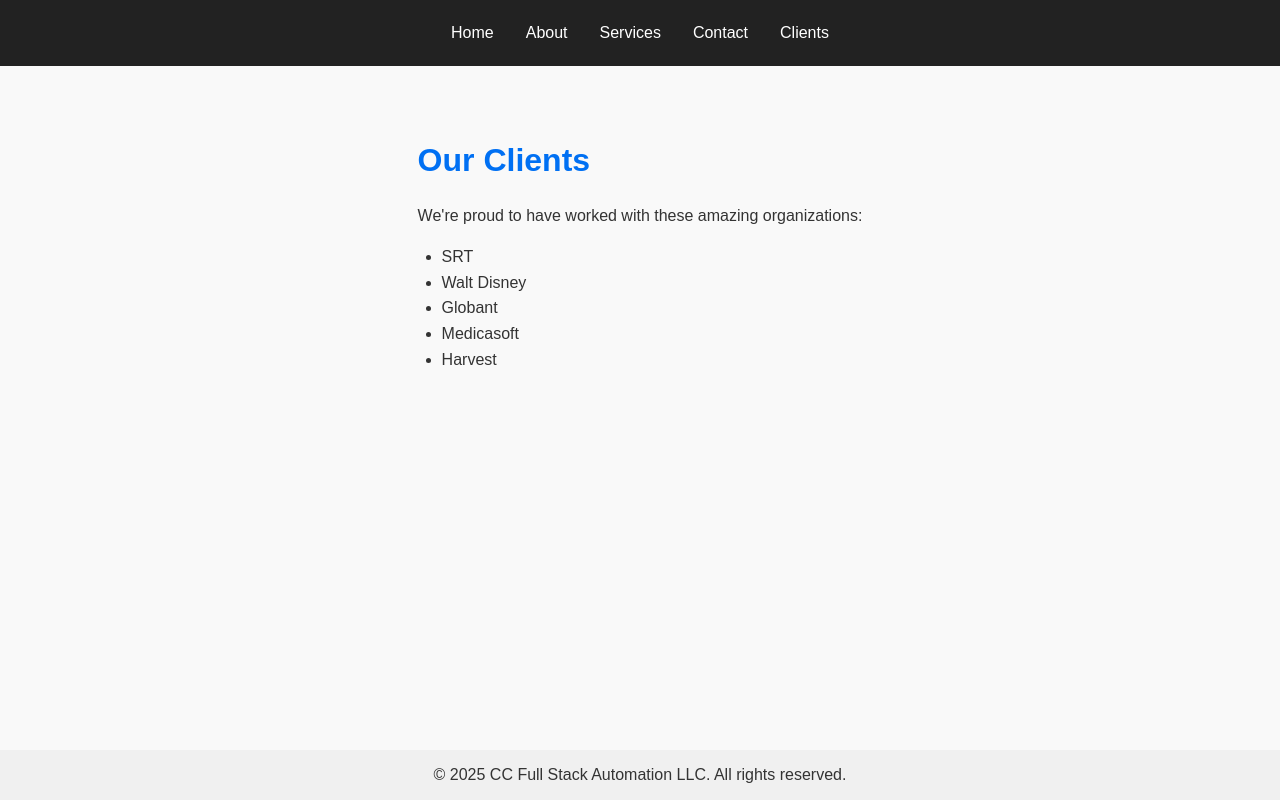
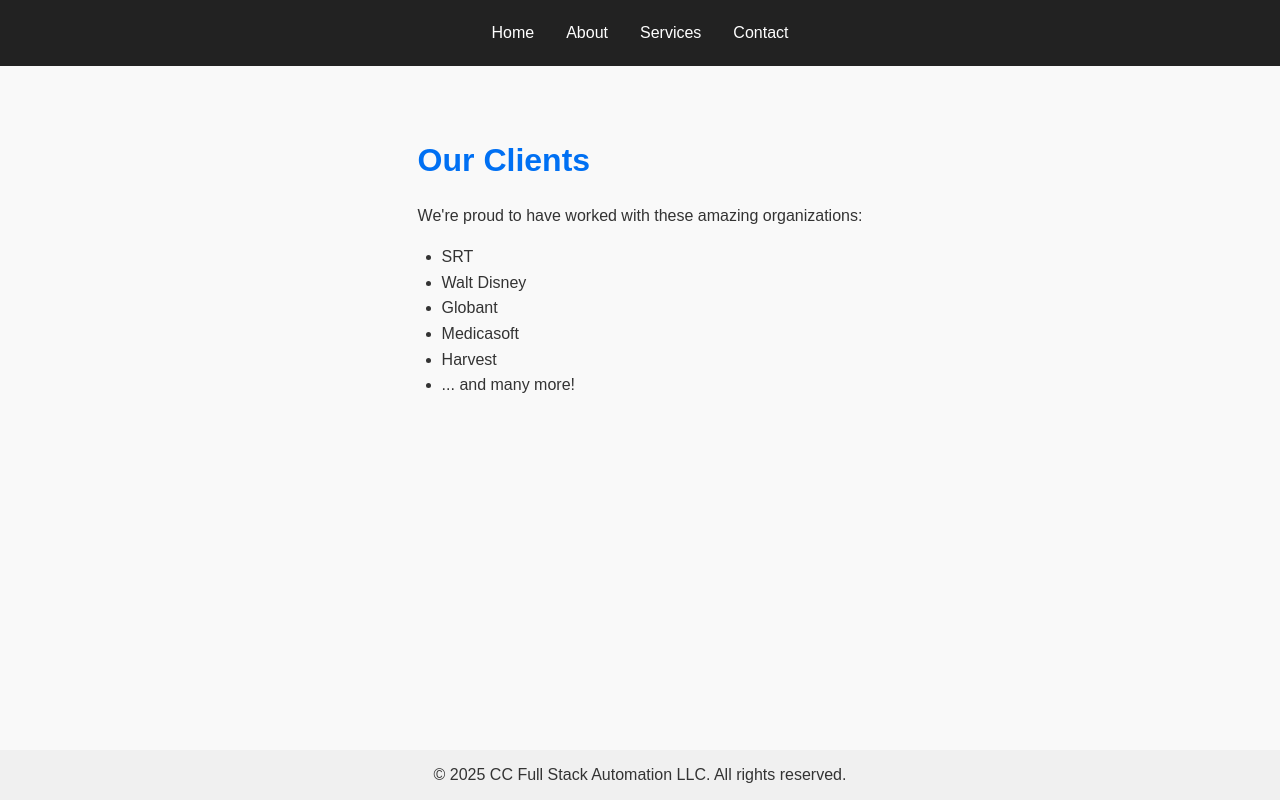
Before and after one commit to AbstractUX/ccfullstackautomation, a Next.js app: page /clients in a window 1280 px wide. Built offline with nearby package versions, Linux system fonts and the light colour scheme.

Commit message:
Remove clients page

```diff
--- a/src/app/clients/page.js
+++ b/src/app/clients/page.js
@@ -9,6 +9,7 @@
         <li>Globant</li>
         <li>Medicasoft</li>
         <li>Harvest</li>
+        <li>... and many more!</li>
       </ul>
     </main>
   );
--- a/src/components/Nav.js
+++ b/src/components/Nav.js
@@ -24,7 +24,6 @@
       <Link href="/about" style={linkStyle}>About</Link>
       <Link href="/services" style={linkStyle}>Services</Link>
       <Link href="/contact" style={linkStyle}>Contact</Link>
-      <Link href="/clients" style={linkStyle}>Clients</Link>
     </nav>
   );
 }
```
